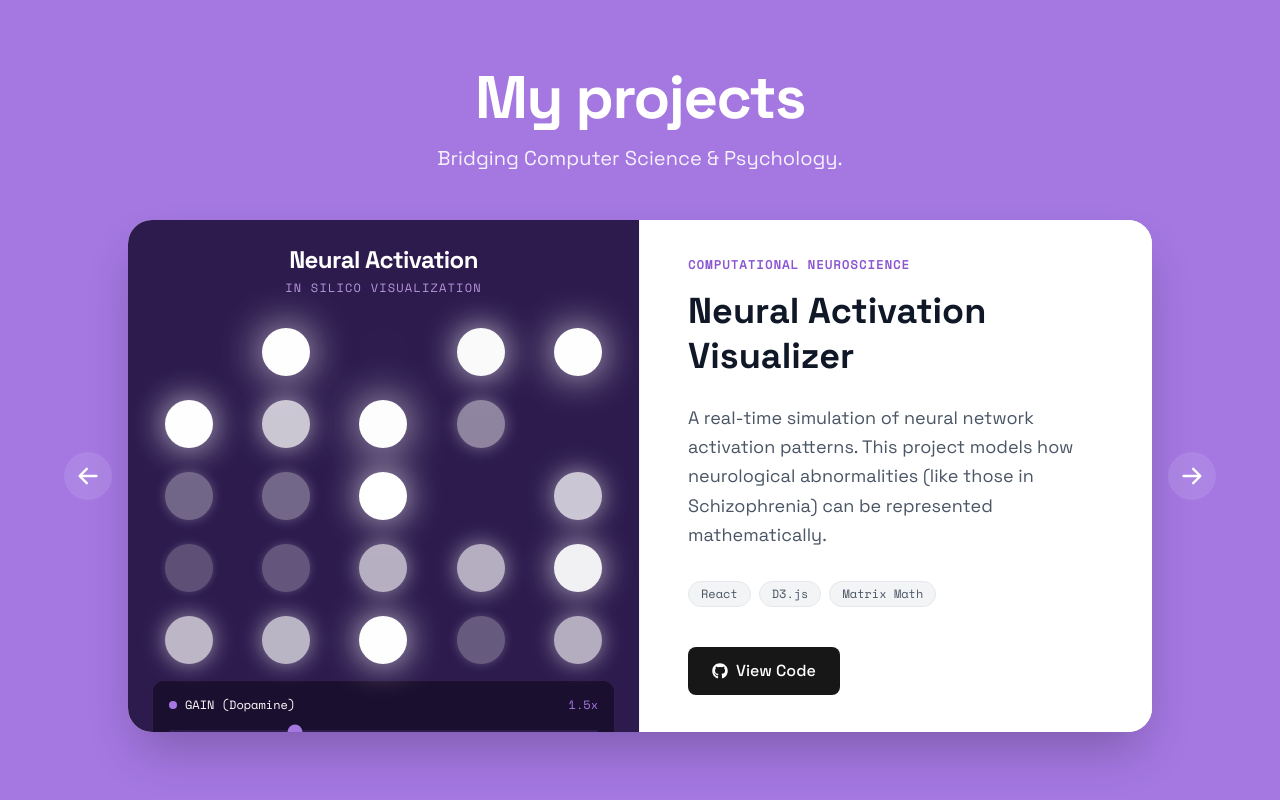
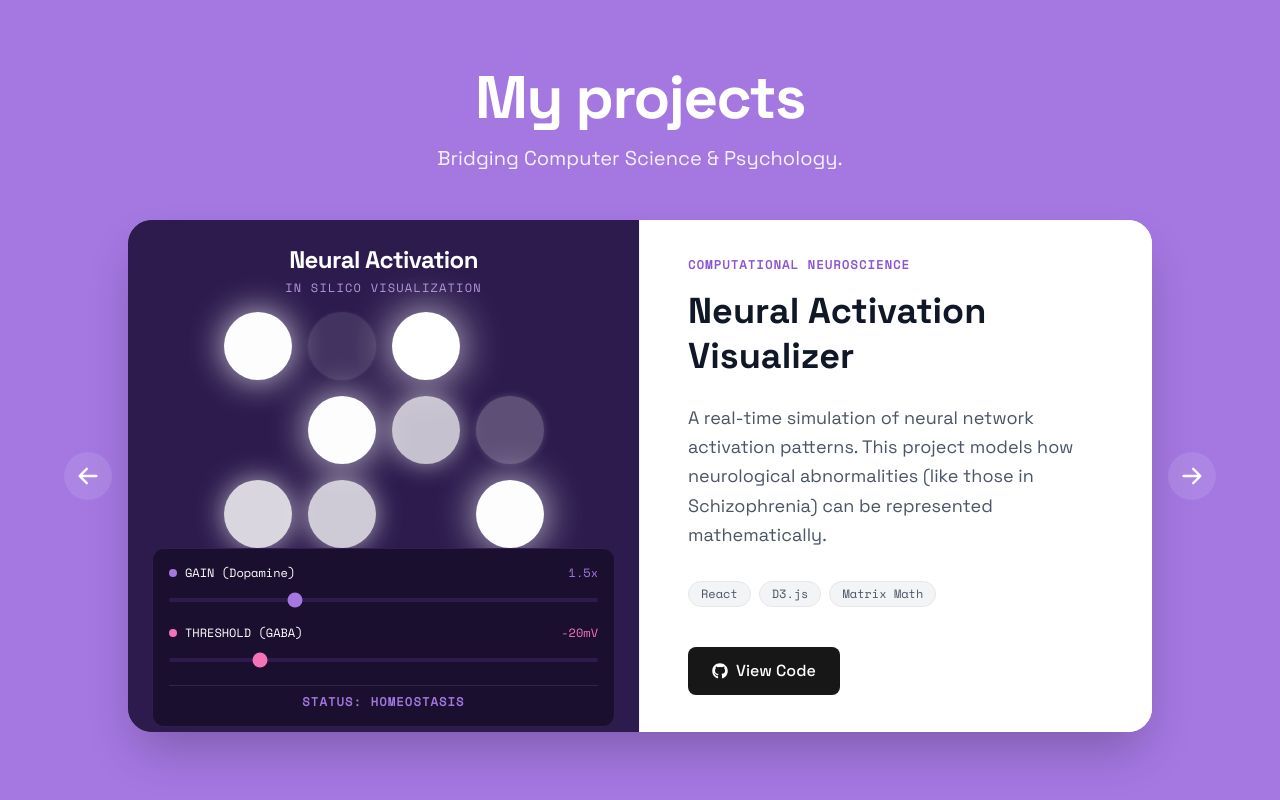
Before and after one commit to st3phable/portfolio, a Next.js app: page /projects in a window 1280 px wide. Built offline with nearby package versions, Linux system fonts and the light colour scheme.

Commit message:
Update NeuralVisualizer component and dependencies

```diff
--- a/package.json
+++ b/package.json
@@ -10,7 +10,7 @@
   },
   "dependencies": {
     "framer-motion": "^12.31.0",
-    "next": "16.0.7",
+    "next": "^16.1.6",
     "react": "19.2.0",
     "react-dom": "19.2.0",
     "react-icons": "^5.5.0"
@@ -21,6 +21,7 @@
     "@types/react": "^19",
     "@types/react-dom": "^19",
     "babel-plugin-react-compiler": "1.0.0",
+    "baseline-browser-mapping": "^2.9.19",
     "eslint": "^9",
     "eslint-config-next": "16.0.1",
     "tailwindcss": "^4",
--- a/src/components/NeuralVisualizer.tsx
+++ b/src/components/NeuralVisualizer.tsx
@@ -5,7 +5,7 @@ const NeuralVisualizer = () => {
   const [dopamine, setDopamine] = useState(1.5);
   const [gaba, setGaba] = useState(20);
 
-  const neuronCount = 25;
+  const neuronCount = 12;
   const [activations, setActivations] = useState(new Array(neuronCount).fill(0));
 
   useEffect(() => {
@@ -27,13 +27,10 @@ const NeuralVisualizer = () => {
   };
 
   return (
-    // CHANGE 1: Removed 'max-w-2xl', added 'w-full h-full'
-    // We also changed 'rounded-2xl' to 'rounded-none' or 'rounded-l-3xl' if you want it to match the card corners,
-    // but keeping it simple with 'w-full' fits best inside the padded parent.
-    <div className="flex flex-col justify-between p-6 bg-[#2d1b4e] border-none shadow-none w-full h-full">
+    <div className="flex flex-col justify-between p-6 bg-[#2d1b4e] border-none shadow-none w-full h-full overflow-hidden relative">
 
       {/* Header */}
-      <div className="mb-4 text-center shrink-0">
+      <div className="mb-4 text-center shrink-0 z-10 relative">
         <h2 className="text-xl md:text-2xl font-bold text-white font-sans tracking-tight">
           Neural Activation
         </h2>
@@ -42,14 +39,13 @@ const NeuralVisualizer = () => {
         </p>
       </div>
 
-      {/* The Visual Grid */}
-      {/* CHANGE 2: 'gap-4' -> 'gap-2' or 'gap-4' depending on space. Added 'flex-grow' to center it vertically */}
-      <div className="grid grid-cols-5 gap-3 sm:gap-6 justify-items-center items-center my-4 flex-grow content-center">
+      {/* The Visual Grid
+      */}
+      <div className="grid grid-cols-4 gap-4 justify-items-center items-center flex-grow content-center w-full max-w-[20rem] mx-auto z-0">
         {activations.map((val, i) => (
           <div
             key={i}
-            // CHANGE 3: Dynamic sizing 'w-full aspect-square' so it stretches with the card width
-            className="w-full aspect-square max-w-[3rem] rounded-full transition-all duration-200 ease-in-out border border-white/10"
+            className="w-full aspect-square rounded-full transition-all duration-200 ease-in-out border border-white/10"
             style={{
               backgroundColor: `rgb(255, 255, 255)`,
               opacity: Math.min(val / 100, 1),
@@ -60,7 +56,7 @@ const NeuralVisualizer = () => {
       </div>
 
       {/* The Controls */}
-      <div className="space-y-4 bg-[#1a0f2e] p-4 rounded-xl border border-[#8b55d0]/20 shrink-0">
+      <div className="space-y-4 bg-[#1a0f2e] p-4 rounded-xl border border-[#8b55d0]/20 shrink-0 z-10 relative">
 
         {/* Slider 1: Dopamine */}
         <div>
```
Also changed, not shown: 1 other file (tests, documents, lock files or other folders).
